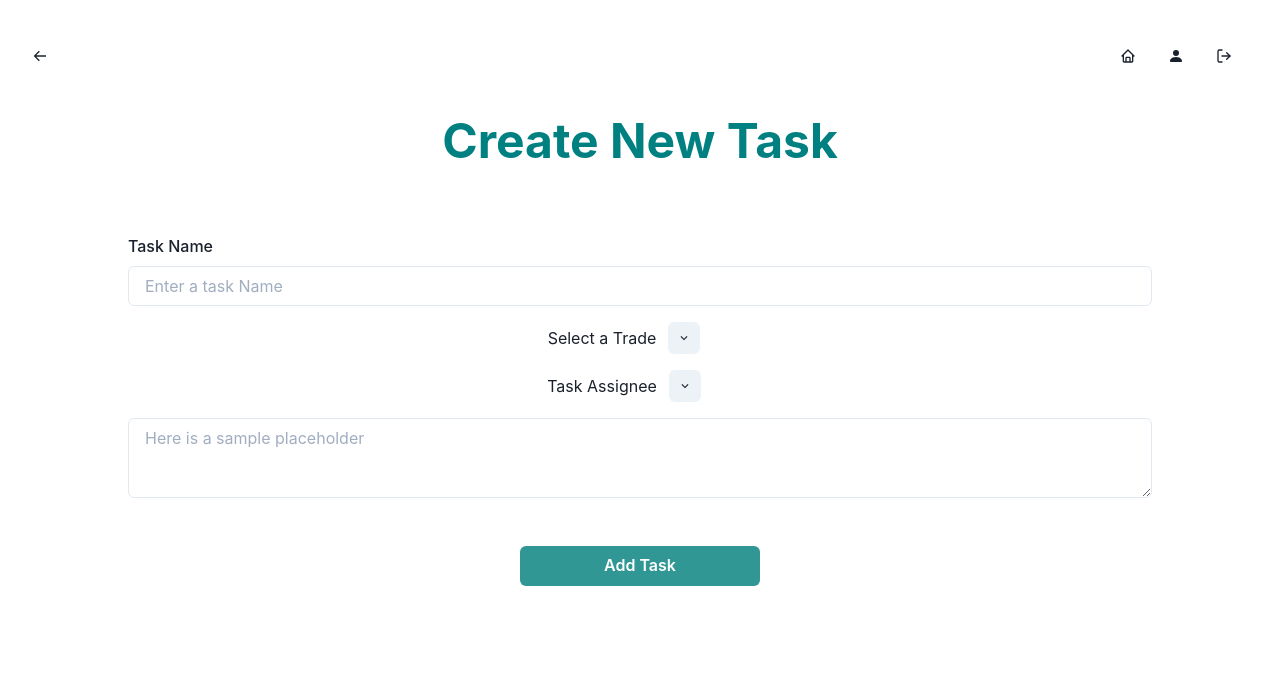
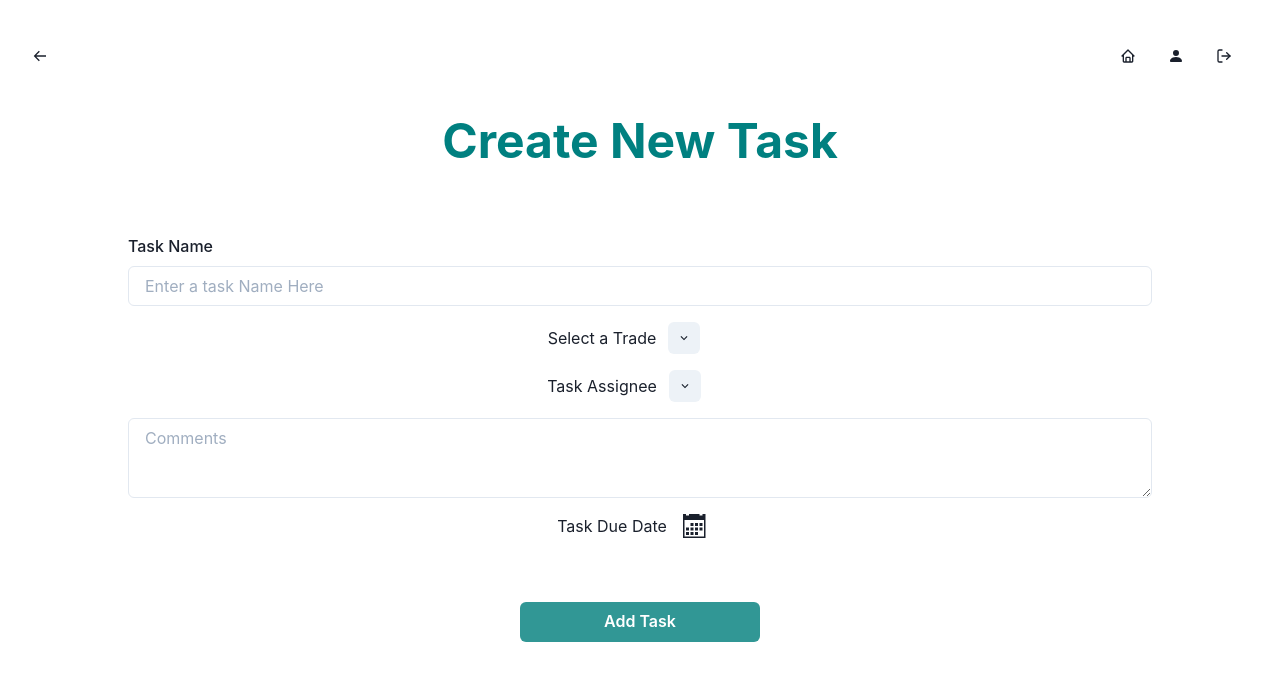
Before and after one commit to QuentinHS/full-stack-app-coder-academy, a React (Vite) app in the folder client/: page /newTask in a window 1280 px wide. Shown: the top 680 px of the page. Built offline with nearby package versions, Linux system fonts and the light colour scheme.

Commit message:
Added a calender Icon to NewTask component

```diff
--- a/client/src/components/NewTask.jsx
+++ b/client/src/components/NewTask.jsx
@@ -3,6 +3,7 @@ import { Center, Icon, Text, Textarea, Input,  Heading, IconButton, Alert, Alert
 import { useFormik } from "formik"
 import { ChevronDownIcon } from "@chakra-ui/icons";
 import{ Link } from 'react-router-dom'
+import{ ImCalendar } from 'react-icons/im'
 
 const NewTask = () => {
 
@@ -27,12 +28,12 @@ const NewTask = () => {
             <Center >
                 <FormControl width='80%' isInvalid={formik.errors.trade}>
                     <FormLabel mt='2rem' htmlFor='businessName'>Task Name </FormLabel>
-                    <Input id='businessName' name='businessName' placeholder='Enter a task Name' onChange={formik.handleChange} value={formik.values.businessName}/>
+                    <Input id='businessName' name='businessName' placeholder='Enter a task Name Here' onChange={formik.handleChange} value={formik.values.businessName}/>
                     {formik.errors.businessName ? <FormErrorMessage>{formik.errors.businessName}</FormErrorMessage> : null}
                 </FormControl>
             </Center>
             <Center m="1rem">
-                <Text>Select a Trade</Text>
+                <Text >Select a Trade</Text>
                 <IconButton size='sm'  mr="2rem" ml='12px' aria-label='Show/hide component' icon={<ChevronDownIcon/>} onClick={handleClickShow}/>
             </Center>
             <Center m="1rem">
@@ -41,9 +42,13 @@ const NewTask = () => {
             </Center>
 
             <Center>
-                <Textarea width='80%'  placeholder='Here is a sample placeholder' />
+                <Textarea width='80%'  placeholder='Comments' />
             </Center>
-
+            <Center>
+                {/* Require date entry field */}
+                <Text>Task Due Date</Text>
+                <Icon boxSize={6} m="1rem" as={ImCalendar} />
+            </Center>
             <Center mt='2rem'>
                 <Link to="/register">
                     <Button mt="1em" width="15rem" colorScheme="teal" variant="solid">Add Task</Button>
```
